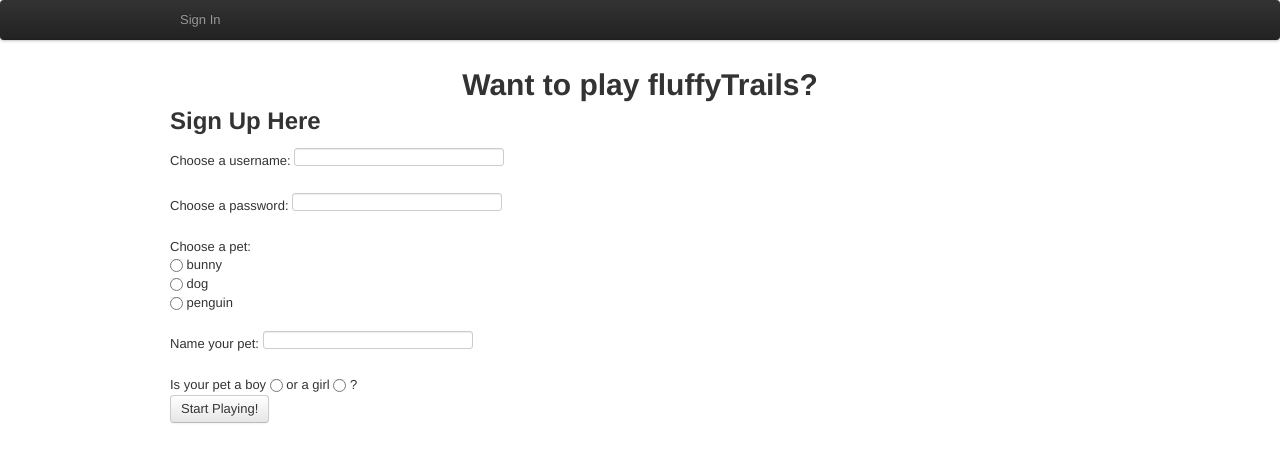
After one commit to avastjohn/HB_Project, a Flask app: template templates/register.html in a window 1280 px wide. The commit adds this page. Shown: the top 462 px of the page. Run offline with Flask 2, Linux system fonts and the light colour scheme; the template is opened without the code that fills it, so the values that code supplies are empty.

Commit message:
Created register page, but does not do anything yet

```diff
--- a/static/js/canvas.js
+++ b/static/js/canvas.js
@@ -202,10 +202,7 @@ var Pet = function(pettype, petname, gender, level) {
         var pet = this;
         pet.startOver = setTimeout(function() {
             gameBoard.message.innerHTML = "<h3>Try again!</h3>";
-            console.log("currentPos before: " + pet.currentPos.x, pet.currentPos.y);
-            console.log("petStart: " + pet.level.petStart.x, pet.level.petStart.y);
             pet.currentPos = new Position(pet.level.petStart.x, pet.level.petStart.y);
-            console.log("currentPos after: " + pet.currentPos.x, pet.currentPos.y);
             gameBoard.drawBoard();
             pet.redrawTreat([pet.treatPos.x, pet.treatPos.y]);
             pet.redrawPet([pet.currentPos.x, pet.currentPos.y]);
--- /dev/null
+++ b/templates/register.html
@@ -0,0 +1,21 @@
+{% extends "base.html" %}
+{% block body %}
+<div class="maincontainer">
+        <div class="maincontent">
+            <h1><center>Want to play fluffyTrails?</center></h1>
+
+            <h2 class="signin-heading">Sign Up Here</h2>
+            <p>{{ error }}</p>
+            <form action="/create_account" class="signin" method="POST">
+                Choose a username: <input type="text" class="form-control" name="username"><br><br>
+                Choose a password: <input type="password" class="form-control" name="password"><br><br>
+                Choose a pet: <br>
+                    <input type="radio" value="bunny" name="pettype"> bunny<br>
+                    <input type="radio" value="dog" name="pettype"> dog<br>
+                    <input type="radio" value="penguin" name="pettype"> penguin<br><br>
+                Name your pet: <input type="text" class="form-control" name="petname"><br><br>
+                Is your pet a boy <input type="radio" value="boy" name="petgender"> or a girl <input type="radio" value="girl" name="petgender"> ? <br>
+                <input type="submit" class="btn" value="Start Playing!">
+        </div>
+    </div>
+{% endblock %}
--- a/views.py
+++ b/views.py
@@ -35,6 +35,10 @@ def authenticate():
 
     login_user(user)
     return redirect(url_for("canvas"))
+
+@app.route("/register", methods=["POST"])
+def goToRegPage():
+    return render_template("register.html")
 
 @login_manager.user_loader
 def load_user(user_id):
```
Also changed, not shown: templates/index.html (+4 -6 lines).
